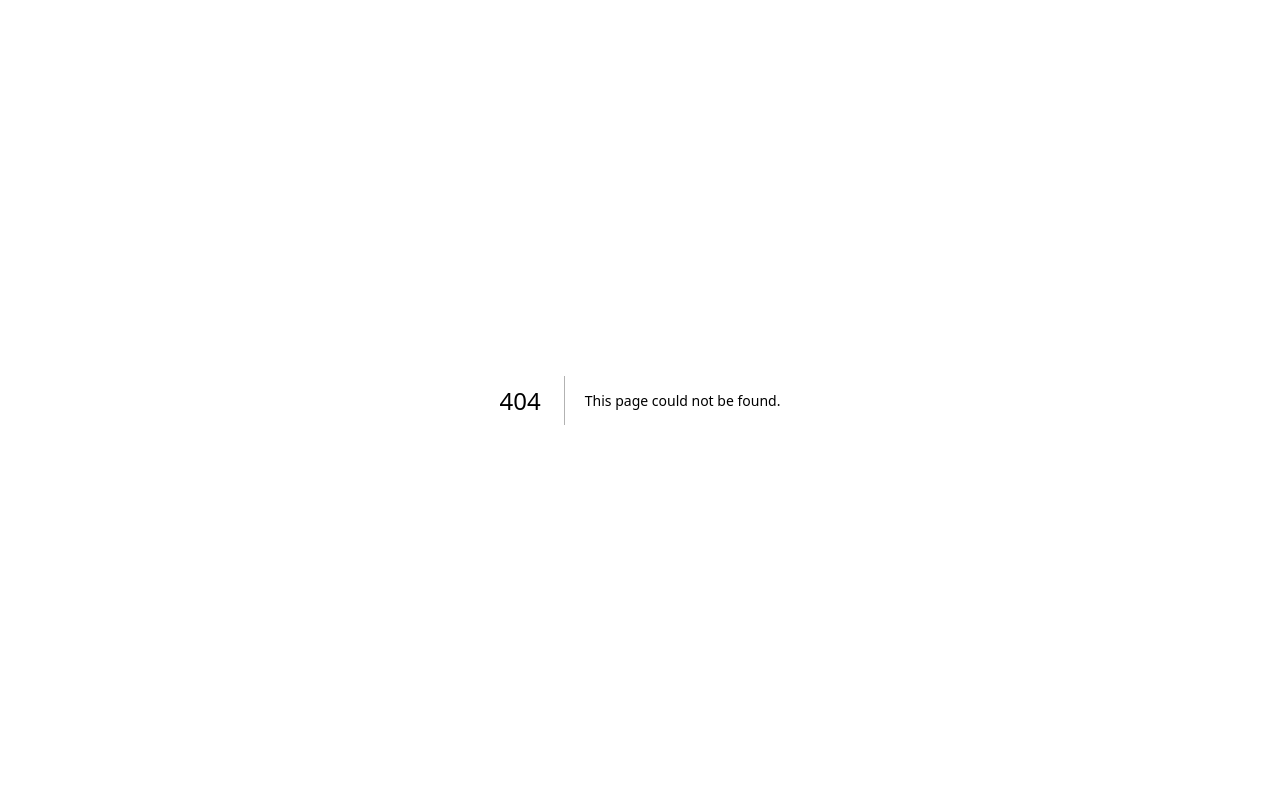
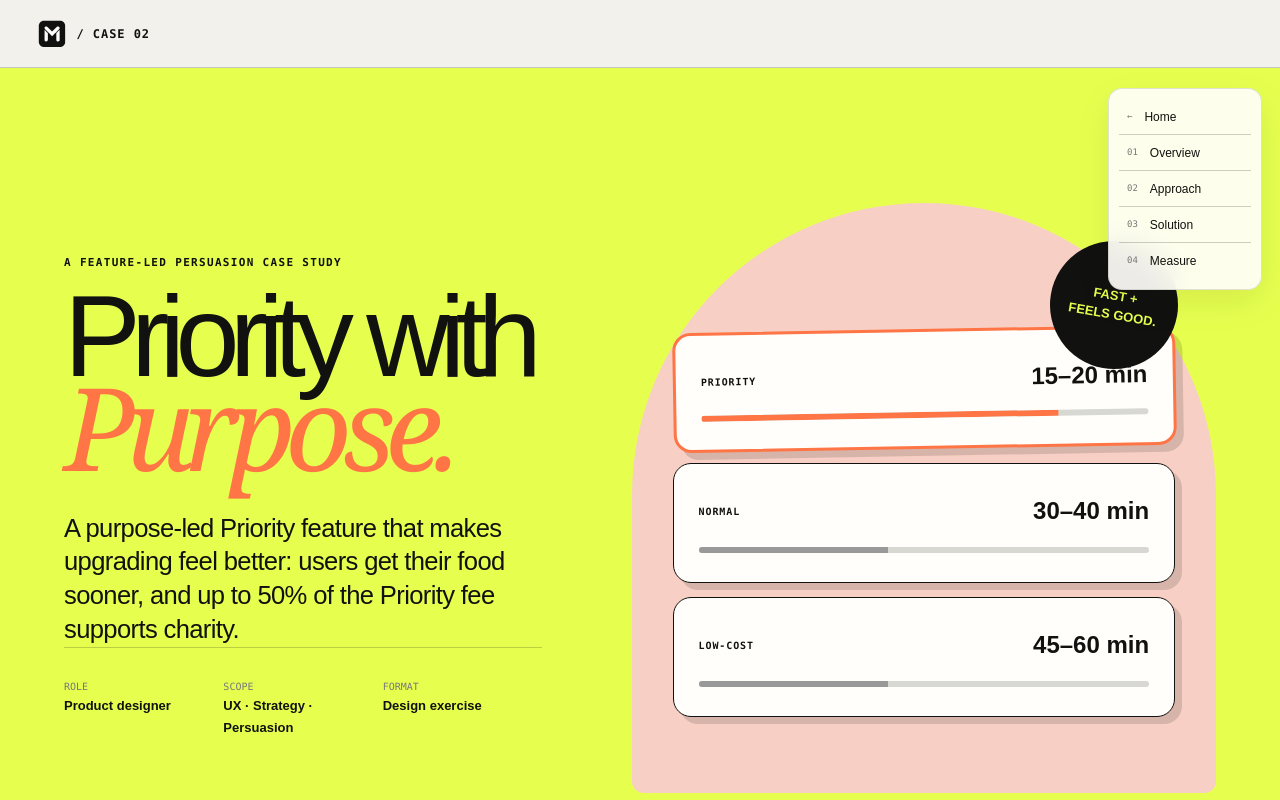
Before and after one commit to gridboxes/LMWN-Challenge, a Next.js app: page /work/priority-with-purpose in a window 1280 px wide. Before the commit this address had no page. Shown: the top 800 px of the page. Built offline with nearby package versions, Linux system fonts and the light colour scheme.

Commit message:
Add playful assignment sign-off

```diff
--- a/app/globals.css
+++ b/app/globals.css
@@ -23,7 +23,6 @@ main { overflow: clip; }
 
 .site-header { height: 68px; padding: 0 3vw; display: flex; align-items: center; justify-content: space-between; border-bottom: 1px solid var(--line); font-size: 12px; font-family: var(--font-geist-mono); letter-spacing: .08em; text-transform: uppercase; }
 .site-header p { margin: 0; }
-.header-home { font-weight: 700; }
 .wordmark { display: flex; align-items: center; gap: 10px; font-weight: 700; }
 .wordmark span { display: grid; place-items: center; width: 36px; height: 36px; border-radius: 50%; background: var(--ink); color: var(--paper); font-family: var(--font-geist-sans); letter-spacing: -.08em; }
 .wordmark .brand-mark,.simple-brand .brand-mark { flex:0 0 auto; border-radius:0; background:transparent url('/l-mark.svg') center / contain no-repeat; }
@@ -292,7 +291,7 @@ footer { min-height:160px; padding:50px max(5vw,56px); display:flex; justify-con
 /* Focused assignment cover: one screen, two direct choices, one footer. */
 .simple-home { min-height:100vh; display:grid; grid-template-rows:72px minmax(720px,1fr) 86px; background:var(--paper); }
 .simple-header { padding:0 3vw; display:flex; align-items:center; justify-content:space-between; border-bottom:1px solid var(--line); }.simple-brand { display:flex; align-items:center; gap:10px; text-transform:uppercase; font-family:var(--font-geist-mono); font-size:10px; letter-spacing:.08em; }.simple-brand > span { width:42px; height:42px; display:grid; place-items:center; border-radius:50%; background:var(--ink); color:var(--white); font-family:var(--font-geist-sans); font-size:13px; font-weight:800; letter-spacing:-.05em; }.simple-header nav { display:flex; align-items:center; border:1px solid var(--ink); font-family:var(--font-geist-mono); font-size:8px; text-transform:uppercase; letter-spacing:.09em; }.simple-header nav span,.simple-header nav a { min-height:34px; padding:0 18px; display:grid; place-items:center; border-right:1px solid var(--ink); }.simple-header nav a:last-child { border-right:0; }.simple-header nav a:hover,.simple-header nav a:focus-visible { background:var(--acid); outline:0; }
-.simple-brand .brand-mark { width:34px; height:34px; }
+.simple-brand .brand-mark { width:28px; height:28px; }
 .simple-hero { min-height:720px; padding:70px max(5vw,70px); display:grid; grid-template-columns:minmax(0,1.15fr) minmax(480px,.85fr); gap:7vw; align-items:center; overflow:hidden; }.simple-intro { min-width:0; }.simple-eyebrow { margin:0 0 34px; font-family:var(--font-geist-mono); font-size:11px; line-height:1; font-weight:700; letter-spacing:.12em; text-transform:uppercase; }
 .simple-intro h1 { margin:0 0 40px; font-size:clamp(74px,7.3vw,128px); line-height:.78; letter-spacing:-.075em; font-weight:600; }.simple-intro h1 em { color:var(--blue); font-family:inherit; font-weight:inherit; font-style:normal; }.simple-summary { max-width:700px; margin:0; font-size:clamp(18px,1.35vw,24px); line-height:1.5; color:var(--ink); }
 .response-board { min-height:610px; padding:18px; display:grid; grid-template-rows:auto 1fr 1fr auto; gap:11px; background:var(--ink); color:var(--white); box-shadow:18px 18px 0 var(--blue); transform:rotate(1deg); }.response-board-head { padding:8px 8px 16px; display:flex; justify-content:space-between; border-bottom:1px solid #555; font-family:var(--font-geist-mono); font-size:8px; text-transform:uppercase; letter-spacing:.1em; }.response-board-head b { color:var(--acid); font-size:12px; }
@@ -302,10 +301,10 @@ footer { min-height:160px; padding:50px max(5vw,56px); display:flex; justify-con
 .mini-priority { position:relative; width:126px; height:104px; justify-self:end; padding:14px 9px 8px; display:flex; flex-direction:column; gap:5px; justify-content:center; background:#f5c9bd; border-radius:48px 48px 8px 8px; box-shadow:7px 7px 0 rgba(17,17,15,.15); transform:rotate(2deg); }.mini-speed { position:relative; min-height:21px; padding:4px 7px; display:flex; align-items:center; background:var(--white); border:1px solid var(--ink); border-radius:5px; font-family:var(--font-geist-mono); font-size:6px; font-weight:700; transition:transform .2s ease; }.mini-speed:after { content:""; position:absolute; left:7px; right:7px; bottom:3px; height:2px; background:#b4b4af; }.mini-speed.fast { border:2px solid var(--orange); }.mini-speed.fast:after { right:26px; background:var(--orange); }.mini-give { position:absolute; right:-6px; top:-6px; width:36px; height:36px; display:grid; place-items:center; border-radius:50%; background:var(--ink); color:var(--acid); font-family:var(--font-geist-mono); font-size:7px; font-weight:800; transform:rotate(9deg); transition:transform .2s ease; }
 .response-locker:hover .mini-locker { transform:rotate(1deg) translateY(-3px); }.response-locker:hover .mini-locker > span.active { background:var(--orange); transform:scale(.9); }.response-priority:hover .mini-priority { transform:rotate(-1deg) translateY(-3px); }.response-priority:hover .mini-speed.fast { transform:translateX(-5px); }.response-priority:hover .mini-give { transform:rotate(-8deg) scale(1.08); }
 .response-board > p { margin:4px 7px 0; color:#999; font-family:var(--font-geist-mono); font-size:8px; line-height:1.45; text-transform:uppercase; letter-spacing:.08em; }
-.simple-footer { padding:0 max(3vw,42px); display:flex; align-items:center; justify-content:space-between; background:var(--ink); color:var(--white); font-family:var(--font-geist-mono); font-size:8px; text-transform:uppercase; letter-spacing:.1em; }.simple-footer b { color:var(--acid); font-size:9px; }
+.simple-footer { min-height:170px; padding:28px max(3vw,42px); display:grid; grid-template-columns:auto 1fr auto; gap:7vw; align-items:center; background:var(--ink); color:var(--white); font-family:var(--font-geist-mono); text-transform:uppercase; letter-spacing:.1em; }.footer-note { min-width:190px; padding:18px 22px; display:flex; flex-direction:column; gap:7px; background:var(--acid); color:var(--ink); box-shadow:8px 8px 0 var(--blue); transform:rotate(-2deg); text-transform:none; transition:transform .2s ease; }.footer-note:hover { transform:rotate(1deg) translateY(-3px); }.footer-note small { font-size:8px; text-transform:uppercase; letter-spacing:.12em; }.footer-note b { font-family:var(--font-geist-sans); font-size:22px; line-height:1; letter-spacing:-.04em; }.simple-footer > p { margin:0; display:flex; flex-direction:column; gap:9px; font-size:8px; }.simple-footer > p b { color:var(--acid); font-size:9px; }.simple-footer nav { display:flex; gap:8px; }.simple-footer nav a { min-height:42px; padding:0 15px; display:grid; place-items:center; border:1px solid #555; font-size:8px; }.simple-footer nav a:hover,.simple-footer nav a:focus-visible { background:var(--white); color:var(--ink); outline:0; }
 
 @media (max-width: 1050px) {
-  .floating-nav { top:auto; right:16px; left:16px; bottom:12px; width:auto; display:grid; grid-template-columns:repeat(4,1fr); padding:6px; }
+  .floating-nav { top:auto; right:16px; left:16px; bottom:12px; width:auto; display:grid; grid-template-columns:repeat(5,1fr); padding:6px; }
   .floating-nav a { justify-content:center; border:0; min-height:40px; }.floating-nav span { display:none; }
   .hero { grid-template-columns:1fr; }.hero-art { min-height:620px; }
   .section-pad { padding:90px 5vw; }
@@ -356,7 +355,7 @@ footer { min-height:160px; padding:50px max(5vw,56px); display:flex; justify-con
   .locker-chapter-art { padding:20px; }.chapter-locker { width:94%; grid-template-columns:1fr 1fr 68px; grid-auto-rows:62px; }.locker-signal { padding:14px; }.locker-signal b { font-size:14px; }
   .priority-chapter-art { padding:26px 18px; }.priority-row { min-height:105px; padding:20px; }.donation-seal { width:96px; height:96px; right:14px; top:12px; }.donation-seal b { font-size:28px; }
   .assignment-ending { min-height:600px; padding:75px 20px; grid-template-columns:1fr; align-items:start; }.assignment-ending h2 { font-size:clamp(52px,15vw,74px); }.assignment-ending > div { grid-column:auto; align-self:end; }.assignment-footer { min-height:110px; padding:28px 20px; align-items:flex-start; flex-direction:column; gap:22px; }
-  .simple-home { grid-template-rows:64px auto auto; }.simple-header { padding:0 18px; }.simple-brand b { display:none; }.simple-header nav span { display:none; }.simple-header nav a { min-width:48px; padding:0 12px; }.simple-hero { min-height:0; padding:48px 20px 68px; gap:42px; }.simple-eyebrow { margin-bottom:28px; font-size:9px; }.simple-intro h1 { margin-bottom:30px; font-size:clamp(58px,18.5vw,86px); line-height:.8; }.simple-summary { font-size:16px; }.response-board { width:100%; min-height:520px; padding:12px; box-shadow:9px 9px 0 var(--blue); transform:none; }.response-tile { min-height:180px; padding:20px 18px; grid-template-columns:32px 1fr auto; gap:10px; }.tile-preview { display:none; }.response-tile small { margin-bottom:12px; }.response-tile b { font-size:32px; }.response-tile > i { font-size:28px; }.simple-footer { min-height:150px; padding:34px 20px; align-items:flex-start; flex-direction:column; gap:18px; }
+  .simple-home { grid-template-rows:64px auto auto; }.simple-header { padding:0 18px; }.simple-brand b { display:none; }.simple-header nav span { display:none; }.simple-header nav a { min-width:48px; padding:0 12px; }.simple-hero { min-height:0; padding:48px 20px 68px; gap:42px; }.simple-eyebrow { margin-bottom:28px; font-size:9px; }.simple-intro h1 { margin-bottom:30px; font-size:clamp(58px,18.5vw,86px); line-height:.8; }.simple-summary { font-size:16px; }.response-board { width:100%; min-height:520px; padding:12px; box-shadow:9px 9px 0 var(--blue); transform:none; }.response-tile { min-height:180px; padding:20px 18px; grid-template-columns:32px 1fr auto; gap:10px; }.tile-preview { display:none; }.response-tile small { margin-bottom:12px; }.response-tile b { font-size:32px; }.response-tile > i { font-size:28px; }.simple-footer { min-height:310px; padding:38px 20px; grid-template-columns:1fr; gap:34px; align-items:start; }.footer-note { width:fit-content; min-width:180px; }.simple-footer nav { width:100%; }.simple-footer nav a { flex:1; padding:0 10px; }
 }
 
 @media (prefers-reduced-motion: reduce) { html { scroll-behavior:auto; } * { transition:none !important; } }
--- a/app/page.tsx
+++ b/app/page.tsx
@@ -53,13 +53,13 @@ export function CaseStudy({ variant }: { variant: "locker" | "priority" }) {
   return (
     <main>
       <header className="site-header">
-        <a className="wordmark" href="/" aria-label="Back to assignment overview">
+        <div className="wordmark">
           <span className="brand-mark" aria-hidden="true" /> / CASE {isPriority ? "02" : "01"}
-        </a>
-        <a className="header-home" href="/">All responses ↗</a>
+        </div>
       </header>
 
-      <nav className="floating-nav" aria-label="Case study sections">
+      <nav className="floating-nav" aria-label="Case study navigation">
+        <a className="nav-home" href="/"><span>←</span>Home</a>
         <a href="#overview"><span>01</span>Overview</a>
         <a href="#approach"><span>02</span>Approach</a>
         <a href="#solution"><span>03</span>Solution</a>
@@ -369,7 +369,7 @@ export function CaseStudy({ variant }: { variant: "locker" | "priority" }) {
         </div>
       </section>
 
-      <a className="next-case" href={isPriority ? "/work/delivering-certainty" : "/work/priority-honestly"}>
+      <a className="next-case" href={isPriority ? "/work/delivering-certainty" : "/work/priority-with-purpose"}>
         <span>NEXT CASE STUDY</span><b>{isPriority ? "Delivering Certainty" : "Priority with Purpose"} →</b>
       </a>
       <footer><span>{isPriority ? "PRIORITY WITH PURPOSE" : "DELIVERING CERTAINTY"}</span><p>Product design exercise · 2026</p><b>END</b></footer>
@@ -379,10 +379,10 @@ export function CaseStudy({ variant }: { variant: "locker" | "priority" }) {
 
 export default function Home() {
   return (
-    <main className="simple-home">
+    <main className="simple-home" id="top">
       <header className="simple-header">
         <a className="simple-brand" href="/" aria-label="Assignment overview"><span className="brand-mark" aria-hidden="true" /><b>Assignment overview</b></a>
-        <nav aria-label="Assignment navigation"><span>Product design assignment</span><a href="/work/delivering-certainty">01</a><a href="/work/priority-honestly">02</a></nav>
+        <nav aria-label="Assignment navigation"><span>Product design assignment</span><a href="/work/delivering-certainty">01</a><a href="/work/priority-with-purpose">02</a></nav>
       </header>
 
       <section className="simple-hero" aria-label="Product design assignment overview">
@@ -400,7 +400,7 @@ export default function Home() {
               <span className="mini-locker-head">M / PICK-UP</span><span /><span /><span className="active" /><span /><span /><span />
             </div><i>→</i>
           </a>
-          <a className="response-tile response-priority" href="/work/priority-honestly" aria-label="Read Problem 2: Priority with Purpose">
+          <a className="response-tile response-priority" href="/work/priority-with-purpose" aria-label="Read Problem 2: Priority with Purpose">
             <span>02</span><div><small>Feature concept</small><b>Priority with<br />Purpose</b></div>
             <div className="tile-preview mini-priority" aria-hidden="true">
               <span className="mini-speed fast">15–20</span><span className="mini-speed">30–40</span><span className="mini-speed">45–60</span><span className="mini-give">50%</span>
@@ -410,7 +410,14 @@ export default function Home() {
         </div>
       </section>
 
-      <footer className="simple-footer"><span>Confidential candidate submission</span><b>Product design candidate · UX/UI</b><span>Bangkok · 2026</span></footer>
+      <footer className="simple-footer">
+        <div className="footer-note"><small>Made with care</small><b>by Sivakorn S.</b></div>
+        <p><span>Assignment complete</span><b>Two case studies · 2026</b></p>
+        <nav aria-label="Footer links">
+          <a href="mailto:sivakorn.sam@mtel.co.th">Say hello ↗</a>
+          <a href="#top">Back to top ↑</a>
+        </nav>
+      </footer>
     </main>
   );
 }
--- a/app/work/priority-honestly/page.tsx
+++ b/app/work/priority-with-purpose/page.tsx
@@ -6,6 +6,6 @@ export const metadata: Metadata = {
   description: "A feature-led product design case study that makes Priority more appealing through faster delivery and a gives-back benefit.",
 };
 
-export default function PriorityHonestlyPage() {
+export default function PriorityWithPurposePage() {
   return <CaseStudy variant="priority" />;
 }
```
Also changed, not shown: 2 other files (tests, documents, lock files or other folders).
